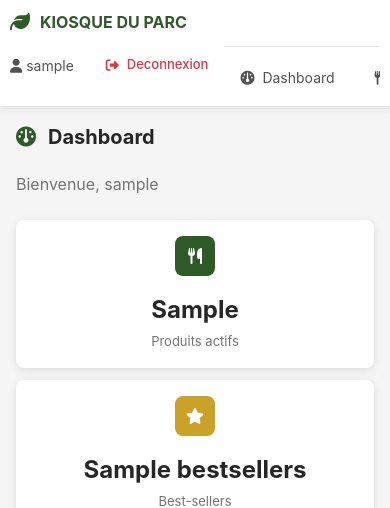
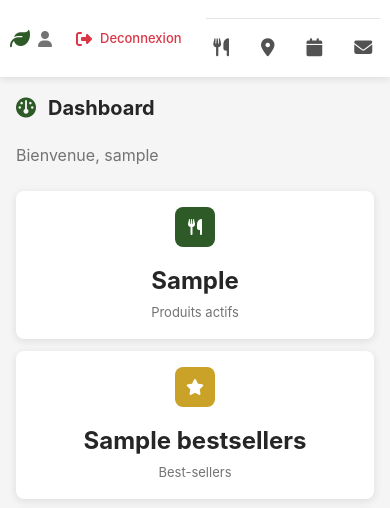
Before and after one commit to Amir-tbl/KIOSQUES, a FastAPI app: template kiosque_du_parc/backend/templates/admin/dashboard.html in a window 390 px wide. Shown: the top 508 px of the page. Run offline with FastAPI, Linux system fonts and the light colour scheme; the template is opened without the code that fills it: most values are stand-ins (such as "Sample title", 1, 10 or a date in 2020).

Commit message:
navigation menu

```diff
--- a/kiosque_du_parc/backend/static/admin.css
+++ b/kiosque_du_parc/backend/static/admin.css
@@ -989,22 +989,62 @@
     .admin-nav {
         flex-wrap: wrap;
         height: auto;
-        padding: 12px;
+        padding: 10px;
+        gap: 8px;
     }
 
     .nav-brand {
         margin-right: auto;
+        font-size: 14px;
     }
 
+    .nav-brand span {
+        display: none;
+    }
+
+    .nav-brand i {
+        font-size: 20px;
+    }
+
+    /* User info et déconnexion en icônes */
+    .nav-user {
+        order: 2;
+        gap: 8px;
+    }
+
+    .nav-user span {
+        display: none;
+    }
+
+    .nav-user::before {
+        content: '\f007';
+        font-family: 'Font Awesome 6 Free';
+        font-weight: 900;
+        color: var(--gray-500);
+        font-size: 16px;
+    }
+
+    .btn-logout {
+        padding: 8px;
+        font-size: 0;
+    }
+
+    .btn-logout i {
+        font-size: 16px;
+    }
+
+    /* Navigation en icônes seulement */
     .nav-links {
         order: 3;
         width: 100%;
         overflow-x: auto;
-        padding: 12px 0 0;
-        margin-top: 12px;
+        padding: 10px 0 0;
+        margin-top: 8px;
         border-top: 1px solid var(--gray-200);
         scrollbar-width: none;
         -ms-overflow-style: none;
+        justify-content: center;
+        gap: 4px;
     }
 
     .nav-links::-webkit-scrollbar {
@@ -1012,12 +1052,26 @@
     }
 
     .nav-link {
-        white-space: nowrap;
+        padding: 10px 14px;
+        border-radius: 8px;
+    }
+
+    .nav-link i {
+        font-size: 18px;
+        margin: 0;
+    }
+
+    .nav-link .nav-text {
+        display: none;
     }
 
     .page-header {
         flex-direction: column;
         gap: 16px;
+    }
+
+    .page-header h1 {
+        font-size: 18px;
     }
 
     .form-row {
--- a/kiosque_du_parc/backend/templates/admin/base.html
+++ b/kiosque_du_parc/backend/templates/admin/base.html
@@ -15,23 +15,23 @@
             <span>KIOSQUE DU PARC</span>
         </div>
         <div class="nav-links">
-            <a href="/admin" class="nav-link {% if request.url.path == '/admin' %}active{% endif %}">
-                <i class="fa-solid fa-gauge"></i> Dashboard
+            <a href="/admin" class="nav-link {% if request.url.path == '/admin' %}active{% endif %}" data-label="Dashboard" title="Dashboard">
+                <i class="fa-solid fa-gauge"></i><span class="nav-text"> Dashboard</span>
             </a>
-            <a href="/admin/products" class="nav-link {% if '/products' in request.url.path %}active{% endif %}">
-                <i class="fa-solid fa-utensils"></i> Produits
+            <a href="/admin/products" class="nav-link {% if '/products' in request.url.path %}active{% endif %}" data-label="Produits" title="Produits">
+                <i class="fa-solid fa-utensils"></i><span class="nav-text"> Produits</span>
             </a>
-            <a href="/admin/location" class="nav-link {% if '/location' in request.url.path %}active{% endif %}">
-                <i class="fa-solid fa-location-dot"></i> Localisation
+            <a href="/admin/location" class="nav-link {% if '/location' in request.url.path %}active{% endif %}" data-label="Localisation" title="Localisation">
+                <i class="fa-solid fa-location-dot"></i><span class="nav-text"> Lieu</span>
             </a>
-            <a href="/admin/schedule" class="nav-link {% if '/schedule' in request.url.path %}active{% endif %}">
-                <i class="fa-solid fa-calendar"></i> Planning
+            <a href="/admin/schedule" class="nav-link {% if '/schedule' in request.url.path %}active{% endif %}" data-label="Planning" title="Planning">
+                <i class="fa-solid fa-calendar"></i><span class="nav-text"> Planning</span>
             </a>
-            <a href="/admin/messages" class="nav-link {% if '/messages' in request.url.path %}active{% endif %}">
-                <i class="fa-solid fa-envelope"></i> Messages
+            <a href="/admin/messages" class="nav-link {% if '/messages' in request.url.path %}active{% endif %}" data-label="Messages" title="Messages">
+                <i class="fa-solid fa-envelope"></i><span class="nav-text"> Messages</span>
             </a>
-            <a href="/admin/settings" class="nav-link {% if '/settings' in request.url.path %}active{% endif %}">
-                <i class="fa-solid fa-gear"></i> Parametres
+            <a href="/admin/settings" class="nav-link {% if '/settings' in request.url.path %}active{% endif %}" data-label="Parametres" title="Parametres">
+                <i class="fa-solid fa-gear"></i><span class="nav-text"> Params</span>
             </a>
         </div>
         <div class="nav-user">
```
